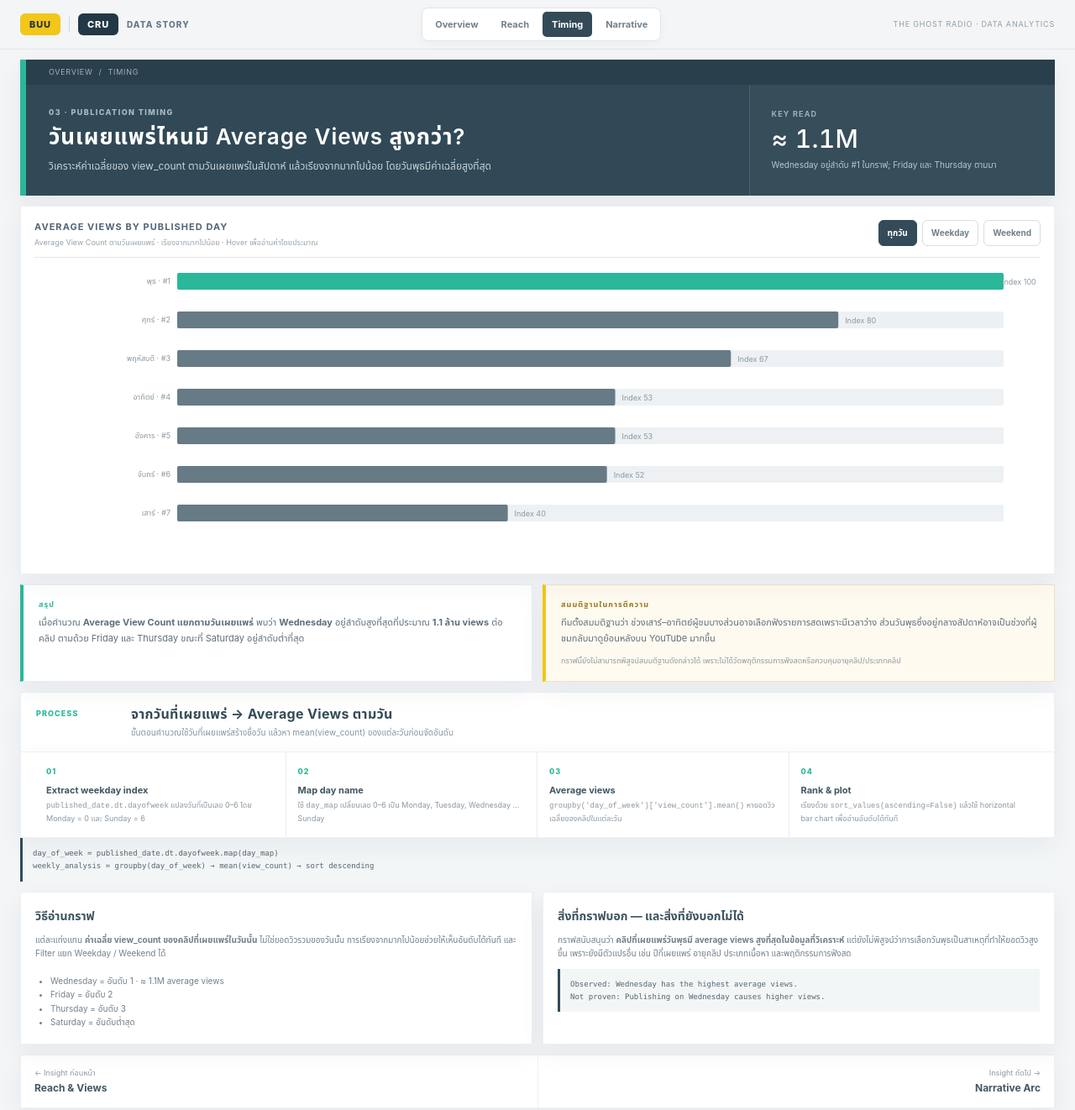
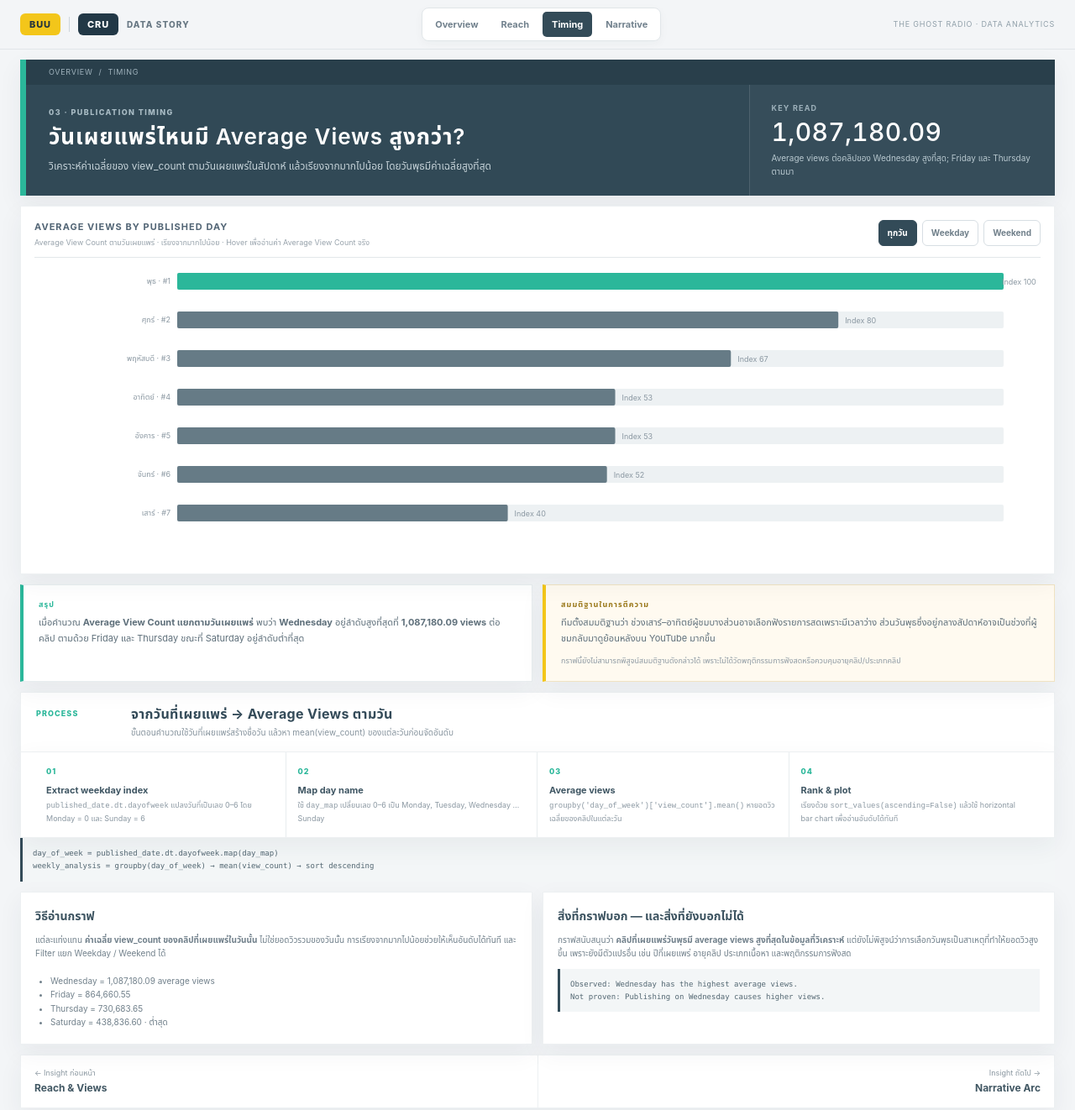
Before and after one commit to MASTER-TANKHUN/BUU-DataSci, a plain HTML site: page ghost_data_dashboard_v4_final/timing.html in a window 1280 px wide. Shown: the top 1322 px of the page at 84% size. Drawn offline with Linux system fonts and the light colour scheme.

Commit message:
fix again and again

```diff
--- a/ghost_data_dashboard_v4_final/timing.html
+++ b/ghost_data_dashboard_v4_final/timing.html
@@ -8,12 +8,12 @@
   <div class="header-meta">THE GHOST RADIO · DATA ANALYTICS</div>
 </div></header>
 <main>
-  <section class="detail-hero"><div class="breadcrumb"><a href="index.html">Overview</a><span>/</span><span>Timing</span></div><div class="detail-hero-grid"><div><div class="eyebrow">03 · Publication timing</div><h1>วันเผยแพร่ไหน<br>มี Average Views สูงกว่า?</h1><p class="lead">วิเคราะห์ค่าเฉลี่ยของ view_count ตามวันเผยแพร่ในสัปดาห์ แล้วเรียงจากมากไปน้อย โดยวันพุธมีค่าเฉลี่ยสูงที่สุด</p></div><aside class="key-read"><div class="label">Key read</div><div class="value">≈ 1.1M</div><p>Wednesday อยู่ลำดับ #1 ในกราฟ; Friday และ Thursday ตามมา</p></aside></div></section>
+  <section class="detail-hero"><div class="breadcrumb"><a href="index.html">Overview</a><span>/</span><span>Timing</span></div><div class="detail-hero-grid"><div><div class="eyebrow">03 · Publication timing</div><h1>วันเผยแพร่ไหน<br>มี Average Views สูงกว่า?</h1><p class="lead">วิเคราะห์ค่าเฉลี่ยของ view_count ตามวันเผยแพร่ในสัปดาห์ แล้วเรียงจากมากไปน้อย โดยวันพุธมีค่าเฉลี่ยสูงที่สุด</p></div><aside class="key-read"><div class="label">Key read</div><div class="value">1,087,180.09</div><p>Average views ต่อคลิปของ Wednesday สูงที่สุด; Friday และ Thursday ตามมา</p></aside></div></section>
 
   <section class="section">
-    <div class="panel"><div class="panel-head"><div><div class="panel-title">Average views by published day</div><div class="panel-sub">Average View Count ตามวันเผยแพร่ · เรียงจากมากไปน้อย · Hover เพื่ออ่านค่าโดยประมาณ</div></div><div class="controls"><button class="control-btn active" data-day-group="all">ทุกวัน</button><button class="control-btn" data-day-group="weekday">Weekday</button><button class="control-btn" data-day-group="weekend">Weekend</button></div></div><div id="day-chart" class="chart"></div></div>
+    <div class="panel"><div class="panel-head"><div><div class="panel-title">Average views by published day</div><div class="panel-sub">Average View Count ตามวันเผยแพร่ · เรียงจากมากไปน้อย · Hover เพื่ออ่านค่า Average View Count จริง</div></div><div class="controls"><button class="control-btn active" data-day-group="all">ทุกวัน</button><button class="control-btn" data-day-group="weekday">Weekday</button><button class="control-btn" data-day-group="weekend">Weekend</button></div></div><div id="day-chart" class="chart"></div></div>
     <div class="summary-grid">
-      <div class="summary-card"><div class="summary-label">สรุป</div><p>เมื่อคำนวณ <b>Average View Count แยกตามวันเผยแพร่</b> พบว่า <b>Wednesday</b> อยู่ลำดับสูงที่สุดที่ประมาณ <b>1.1 ล้าน views</b> ต่อคลิป ตามด้วย Friday และ Thursday ขณะที่ Saturday อยู่ลำดับต่ำที่สุด</p></div>
+      <div class="summary-card"><div class="summary-label">สรุป</div><p>เมื่อคำนวณ <b>Average View Count แยกตามวันเผยแพร่</b> พบว่า <b>Wednesday</b> อยู่ลำดับสูงที่สุดที่ <b>1,087,180.09 views</b> ต่อคลิป ตามด้วย Friday และ Thursday ขณะที่ Saturday อยู่ลำดับต่ำที่สุด</p></div>
       <div class="hypothesis-card"><div class="summary-label">สมมติฐานในการตีความ</div><p>ทีมตั้งสมมติฐานว่า ช่วงเสาร์–อาทิตย์ผู้ชมบางส่วนอาจเลือกฟังรายการสดเพราะมีเวลาว่าง ส่วนวันพุธซึ่งอยู่กลางสัปดาห์อาจเป็นช่วงที่ผู้ชมกลับมาดูย้อนหลังบน YouTube มากขึ้น</p><small>กราฟนี้ยังไม่สามารถพิสูจน์สมมติฐานดังกล่าวได้ เพราะไม่ได้วัดพฤติกรรมการฟังสดหรือควบคุมอายุคลิป/ประเภทคลิป</small></div>
     </div>
   </section>
@@ -30,7 +30,7 @@
 weekly_analysis = groupby(day_of_week) → mean(view_count) → sort descending</div>
   </section>
 
-  <section class="section"><div class="explain-grid"><div class="prose"><h3>วิธีอ่านกราฟ</h3><p>แต่ละแท่งแทน <b>ค่าเฉลี่ย view_count ของคลิปที่เผยแพร่ในวันนั้น</b> ไม่ใช่ยอดวิวรวมของวันนั้น การเรียงจากมากไปน้อยช่วยให้เห็นอันดับได้ทันที และ Filter แยก Weekday / Weekend ได้</p><ul><li>Wednesday = อันดับ 1 · ≈ 1.1M average views</li><li>Friday = อันดับ 2</li><li>Thursday = อันดับ 3</li><li>Saturday = อันดับต่ำสุด</li></ul></div><div class="prose"><h3>สิ่งที่กราฟบอก — และสิ่งที่ยังบอกไม่ได้</h3><p>กราฟสนับสนุนว่า <b>คลิปที่เผยแพร่วันพุธมี average views สูงที่สุดในข้อมูลที่วิเคราะห์</b> แต่ยังไม่พิสูจน์ว่าการเลือกวันพุธเป็นสาเหตุที่ทำให้ยอดวิวสูงขึ้น เพราะยังมีตัวแปรอื่น เช่น ปีที่เผยแพร่ อายุคลิป ประเภทเนื้อหา และพฤติกรรมการฟังสด</p><div class="equation">Observed: Wednesday has the highest average views.
+  <section class="section"><div class="explain-grid"><div class="prose"><h3>วิธีอ่านกราฟ</h3><p>แต่ละแท่งแทน <b>ค่าเฉลี่ย view_count ของคลิปที่เผยแพร่ในวันนั้น</b> ไม่ใช่ยอดวิวรวมของวันนั้น การเรียงจากมากไปน้อยช่วยให้เห็นอันดับได้ทันที และ Filter แยก Weekday / Weekend ได้</p><ul><li>Wednesday = 1,087,180.09 average views</li><li>Friday = 864,660.55</li><li>Thursday = 730,683.65</li><li>Saturday = 438,836.60 · ต่ำสุด</li></ul></div><div class="prose"><h3>สิ่งที่กราฟบอก — และสิ่งที่ยังบอกไม่ได้</h3><p>กราฟสนับสนุนว่า <b>คลิปที่เผยแพร่วันพุธมี average views สูงที่สุดในข้อมูลที่วิเคราะห์</b> แต่ยังไม่พิสูจน์ว่าการเลือกวันพุธเป็นสาเหตุที่ทำให้ยอดวิวสูงขึ้น เพราะยังมีตัวแปรอื่น เช่น ปีที่เผยแพร่ อายุคลิป ประเภทเนื้อหา และพฤติกรรมการฟังสด</p><div class="equation">Observed: Wednesday has the highest average views.
 Not proven: Publishing on Wednesday causes higher views.</div></div></div></section>
 
   <div class="page-nav"><a href="reach.html">← Insight ก่อนหน้า<b>Reach & Views</b></a><a href="narrative.html">Insight ถัดไป →<b>Narrative Arc</b></a></div>
```
Also changed, not shown: ghost_data_dashboard_v4_final/reach.html (+10 -10 lines).
